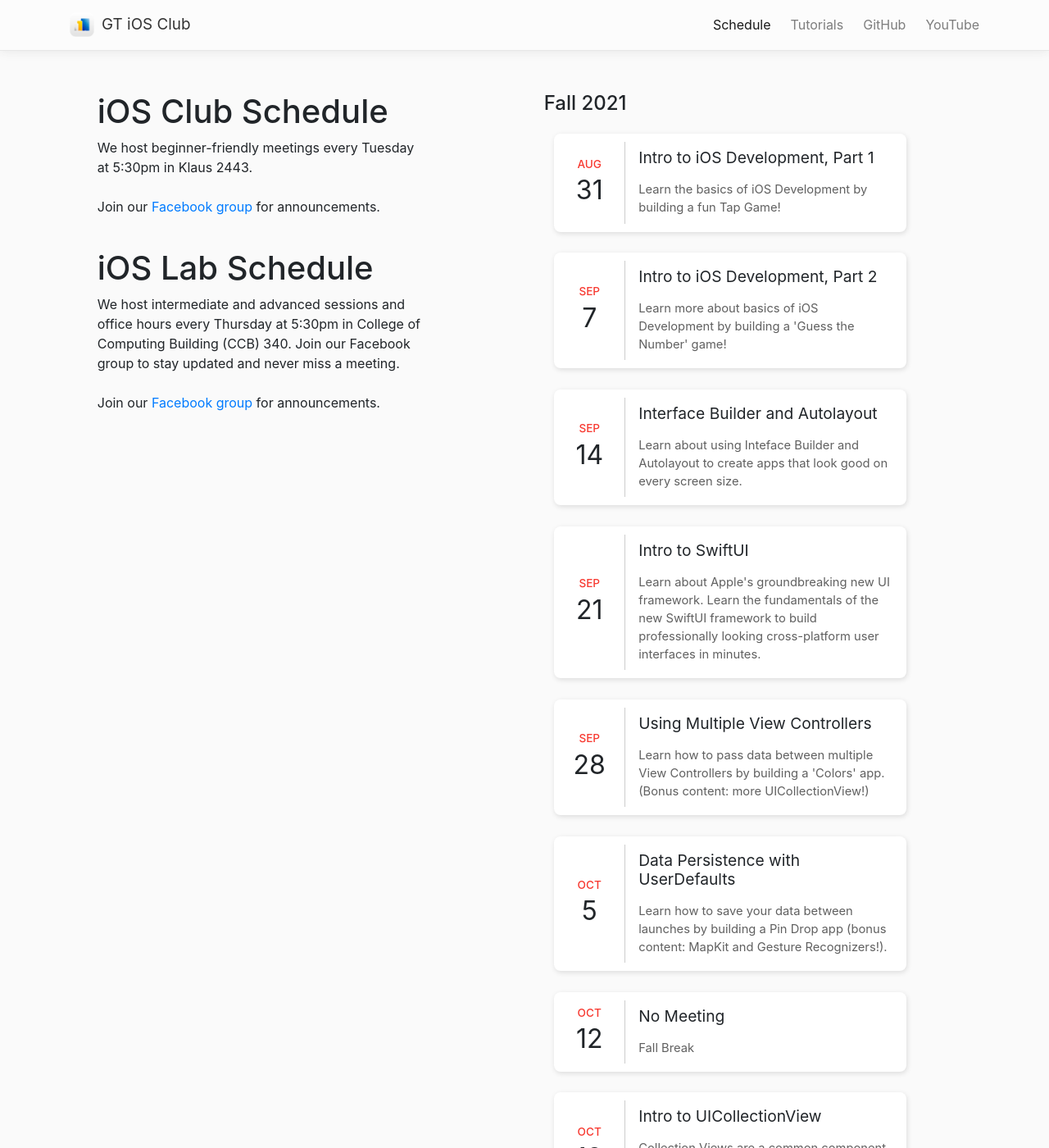
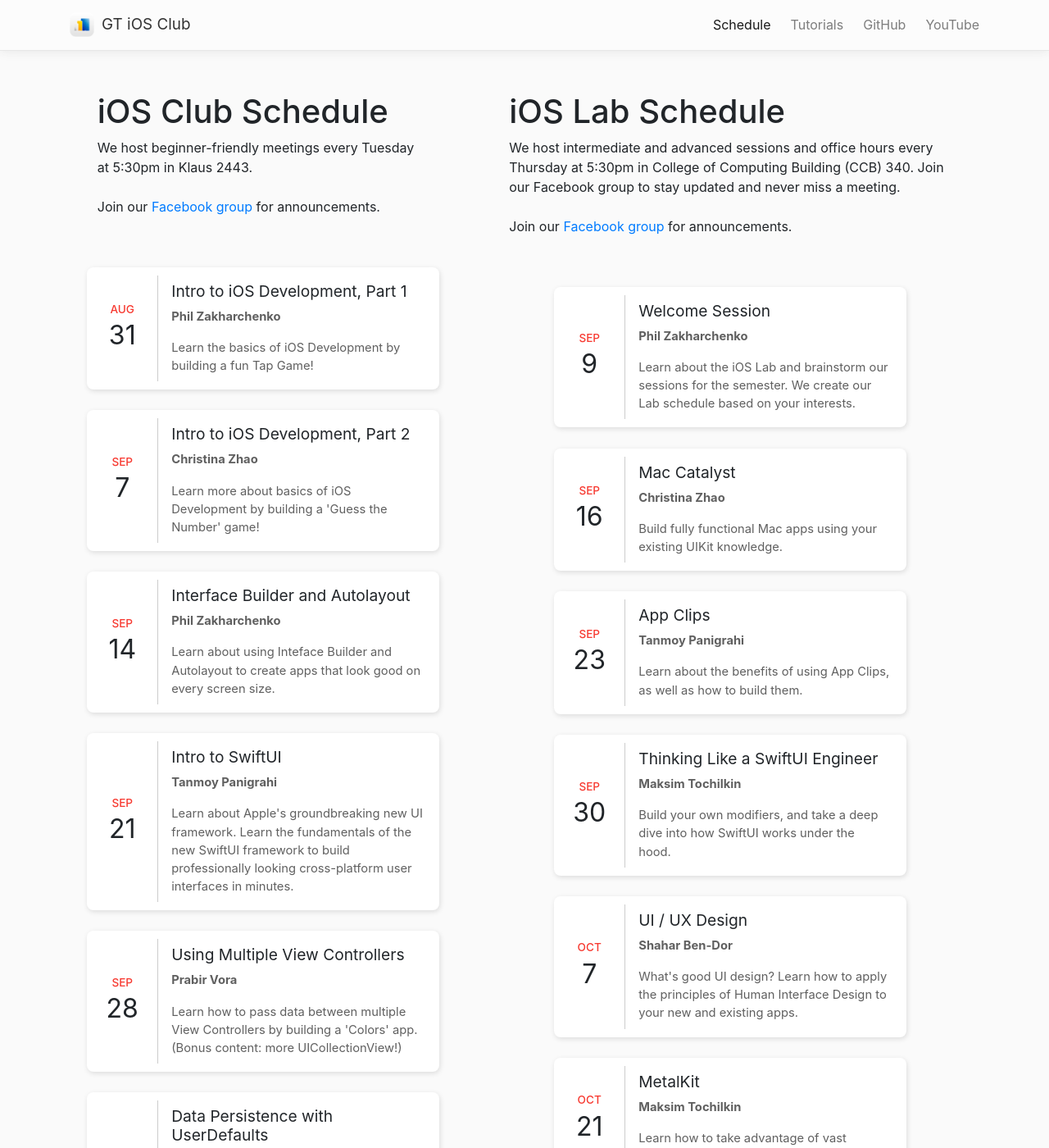
Before and after one commit to gtiosclub/gtios.club, a Jekyll site: the page built from schedule.md, in a window 1280 px wide and 1400 px high. Shown: the whole window at 82% size. Built offline with Jekyll 4.4.1, drawn with Linux system fonts in a browser that asks for light colours; nearby versions of some CDN libraries; comment, search, counter and statistics services are not loaded; some of the changed text lies outside the part shown.

Commit message:
Add lab schedules
Signed-off-by: Phil Zet (Zakharchenko) <phil@philzet.com>

```diff
--- /dev/null
+++ b/_data/schedules/lab-schedule.json
@@ -0,0 +1,47 @@
+{
+    "semester": "Fall 2021",
+    "meetings": [
+        {
+            "month":9,
+            "day": 9,
+            "subject": "Welcome Session",
+            "description": "Learn about the iOS Lab and brainstorm our sessions for the semester. We create our Lab schedule based on your interests.",
+            "author": "Phil Zakharchenko"
+        },
+        {
+            "month": 9,
+            "day": 16,
+            "subject": "Mac Catalyst",
+            "description": "Build fully functional Mac apps using your existing UIKit knowledge.",
+            "author": "Christina Zhao"
+        },
+        {
+            "month": 9,
+            "day": 23,
+            "subject": "App Clips",
+            "description": "Learn about the benefits of using App Clips, as well as how to build them.",
+            "author": "Tanmoy Panigrahi"
+        },
+        {
+            "month": 9,
+            "day": 30,
+            "subject": "Thinking Like a SwiftUI Engineer",
+            "description": "Build your own modifiers, and take a deep dive into how SwiftUI works under the hood.",
+            "author": "Maksim Tochilkin"
+        },
+        {
+            "month": 10,
+            "day": 7,
+            "subject": "UI / UX Design",
+            "description": "What's good UI design? Learn how to apply the principles of Human Interface Design to your new and existing apps.",
+            "author": "Shahar Ben-Dor"
+        },
+        {
+            "month": 10,
+            "day": 21,
+            "subject": "MetalKit",
+            "description": "Learn how to take advantage of vast hardware capabilities on iOS and macOS.",
+            "author": "Maksim Tochilkin"
+        }
+    ]
+}
--- a/_layouts/schedule.html
+++ b/_layouts/schedule.html
@@ -64,11 +64,31 @@
                 <p class="no-mar">Join our <a href="{{ site.facebook_url }}" onclick="openFacebook()" target="_blank">Facebook group</a> for announcements.</p><br>
             </div>
 
-            <div style="margin: 0 auto; margin-bottom: 15px;">
-                <h1 class="row post-header heading">iOS Lab Schedule</h1>
-                <p class="no-mar">We host intermediate and advanced sessions and office hours every Thursday at 5:30pm in College of Computing Building (CCB) 340. Join our Facebook group to stay updated and never miss a meeting.</p><br>
-                <p class="no-mar">Join our <a href="{{ site.facebook_url }}" onclick="openFacebook()" target="_blank">Facebook group</a> for announcements.</p><br>
+            {% capture current-year %}{{'now' | date: '%y'}}{% endcapture %}
+
+            <div style="max-width: 425px; margin: 0 auto; margin-bottom: 10px;">
+                <h1 class="row heading" style="font-size: 1.5em; ">{{ site.data.schedules.current-schedule.semester }}</h1>
             </div>
+
+            <ul class="calender" id="current-schedule" style="max-width: 400px; margin: 0 auto;">
+                {% for entry in site.data.schedules.club-schedule.meetings %}
+                <li class="meeting" id="{{ '20' | append: current-year | append: '-' | append: entry.month | append: '-' | append: entry.day }}">
+                    <div class="row entry">
+                        <div class="cal-card">
+                            <div class="date text-center">
+                                <p class="meeting-month">{{ site.data.schedules.months[entry.month] }}</p>
+                                <h3 class="meeting-day">{{ entry.day }}</h3>
+                            </div>
+                            <div class="content">
+                                <h5 class="topic meeting-topic">{{ entry.subject }}</h5>
+                                <p class="card-text meeting-description"><b>{{ entry.author }}</b></p>
+                                <p class="card-text meeting-description">{{ entry.description }}</p>
+                            </div>
+                        </div>
+                    </div>
+                </li>
+                {% endfor %}
+            </ul>
 
             <!-- <div style="max-width: 425px; margin: 0 auto; margin-bottom: 10px;">
                 <h1 class="row heading" style="font-size: 1.5em; ">Next Meeting</h1>
@@ -95,6 +115,12 @@
         </div>
         <div class="schedule-column  col-lg-6">
 
+            <div style="margin: 0 auto; margin-bottom: 15px;">
+                <h1 class="row post-header heading">iOS Lab Schedule</h1>
+                <p class="no-mar">We host intermediate and advanced sessions and office hours every Thursday at 5:30pm in College of Computing Building (CCB) 340. Join our Facebook group to stay updated and never miss a meeting.</p><br>
+                <p class="no-mar">Join our <a href="{{ site.facebook_url }}" onclick="openFacebook()" target="_blank">Facebook group</a> for announcements.</p><br>
+            </div>
+
             {% capture current-year %}{{'now' | date: '%y'}}{% endcapture %}
 
             <div style="max-width: 425px; margin: 0 auto; margin-bottom: 10px;">
@@ -102,7 +128,7 @@
             </div>
 
             <ul class="calender" id="current-schedule" style="max-width: 400px; margin: 0 auto;">
-                {% for entry in site.data.schedules.current-schedule.meetings %}
+                {% for entry in site.data.schedules.lab-schedule.meetings %}
                 <li class="meeting" id="{{ '20' | append: current-year | append: '-' | append: entry.month | append: '-' | append: entry.day }}">
                     <div class="row entry">
                         <div class="cal-card">
@@ -112,7 +138,7 @@
                             </div>
                             <div class="content">
                                 <h5 class="topic meeting-topic">{{ entry.subject }}</h5>
-                                <p class="card-text meeting-description"><b>{{ entry.presenter }}</b></p>
+                                <p class="card-text meeting-description"><b>{{ entry.author }}</b></p>
                                 <p class="card-text meeting-description">{{ entry.description }}</p>
                             </div>
                         </div>
```
Also changed, not shown: _data/schedules/club-schedule.json (renamed from _data/schedules/current-schedule.json).
